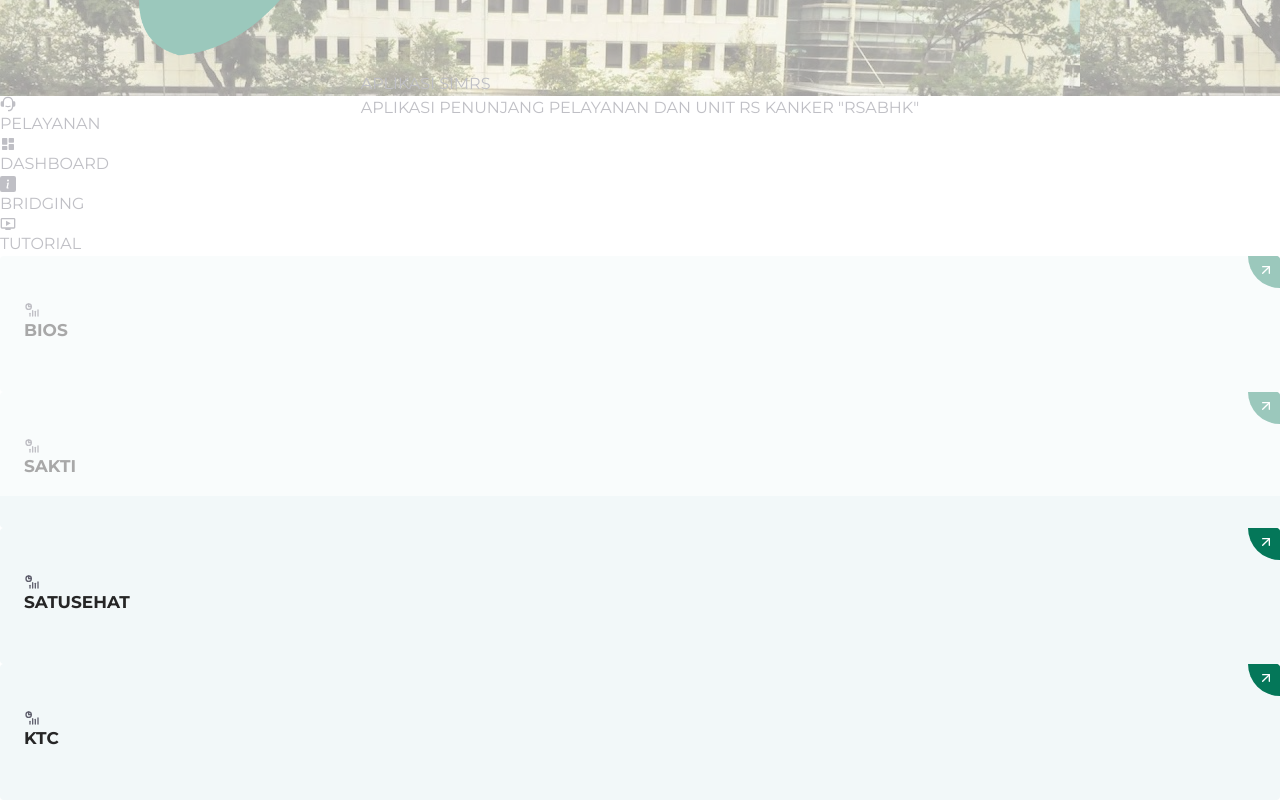
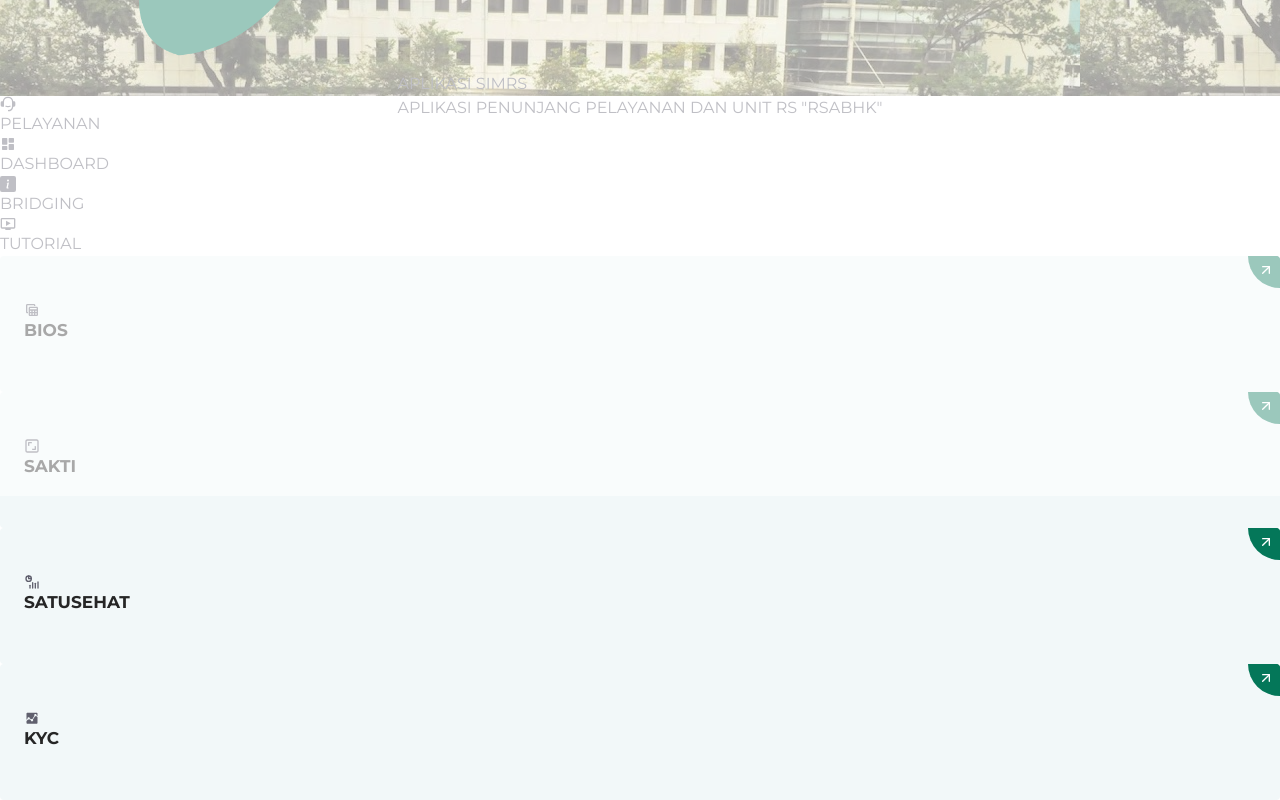
Before and after one commit to januarmaksum/Semua-Aplikasi-SIM-RSABHK, a React (Vite) app: page / in a window 1280 px wide. Both pictures are taken after a click on the element 1264 px from the left and 848 px from the top of the page. Shown: the part 304-1104 px from the top of the page. Built offline with nearby package versions, Linux system fonts and the light colour scheme.

Commit message:
feat: add link

```diff
--- a/index.html
+++ b/index.html
@@ -2,7 +2,7 @@
 <html lang="en">
   <head>
     <meta charset="UTF-8" />
-    <link rel="icon" type="image/svg+xml" href="/vite.svg" />
+    <link rel="icon" type="image/svg+xml" href="https://eis.rsabhk.co.id/RSabHK-01.png" />
     <meta name="viewport" content="width=device-width, initial-scale=1.0" />
     <title>Aplikasi Instalasi Sistem Rumah Sakit - RSABHK</title>
     <link rel="preconnect" href="https://fonts.googleapis.com" />
--- a/src/App.jsx
+++ b/src/App.jsx
@@ -2,13 +2,15 @@ import bgImage from "./assets/images/rsabhk-view.jpg";
 import Logo from "./assets/images/logo-rsabhk.png";
 import { useState } from "react";
 import Card from "./components/Card";
-import { MdOndemandVideo, MdMiscellaneousServices } from "react-icons/md";
+import { MdOndemandVideo, MdMiscellaneousServices, MdTableView, MdMedicalInformation } from "react-icons/md";
 import { RiCustomerService2Fill } from "react-icons/ri";
 import { BiSolidDashboard } from "react-icons/bi";
-import { BsFillInfoSquareFill, BsFillHeartPulseFill } from "react-icons/bs";
-import { FaAmbulance, FaProcedures } from "react-icons/fa";
-import { TbDeviceAnalytics, TbChartInfographic } from "react-icons/tb";
-import { LuListVideo } from "react-icons/lu";
+import { BsFillInfoSquareFill, BsTable } from "react-icons/bs";
+import { FaAmbulance, FaProcedures, FaUserNurse, FaHandHoldingMedical } from "react-icons/fa";
+import { TbDeviceAnalytics, TbChartInfographic, TbReportSearch } from "react-icons/tb";
+import { CgShutterstock } from "react-icons/cg";
+import { DiGoogleAnalytics } from "react-icons/di";
+import { FaHouseMedicalCircleExclamation } from "react-icons/fa6";
 
 const tabsLink = [
   // { id: 0, text: "SEMUA APLIKASI" },
@@ -68,16 +70,17 @@ function App() {
     return (
       <>
         <Card
-          title={"SIMRS"}
+          title={"SMART RSABHK"}
           category={"Pelayanan"}
           link={"https://smart.rsabhk.co.id:2222/"}
           icon={<MdMiscellaneousServices />}
+          onClick={() => window.open("https://smart.rsabhk.co.id:2222/")}
         />
         <Card
           title={"KEPERAWATAN"}
           category={"Pelayanan"}
           link={"https://smart.rsabhk.co.id:2222/"}
-          icon={<BsFillHeartPulseFill />}
+          icon={<FaUserNurse />}
         />
         <Card
           title={"IGD"}
@@ -103,25 +106,21 @@ function App() {
           category={"Dashboard"}
           link={"https://smart.rsabhk.co.id:2222/"}
           icon={<TbDeviceAnalytics />}
-        />
-        <Card
-          title={"DASHBOARD"}
-          category={"Dashboard"}
-          link={"https://smart.rsabhk.co.id:2222/"}
-          icon={<TbDeviceAnalytics />}
-        />
+          onClick={() => window.open("https://eis.rsabhk.co.id/auth/login")}
+          />
         <Card
           title={"VEDIKA"}
           category={"Dashboard"}
           link={"https://smart.rsabhk.co.id:2222/"}
-          icon={<TbDeviceAnalytics />}
-        />
+          icon={<BsTable />}
+          onClick={() => window.open("https://vedika.rsabhk.co.id/")}
+          />
         <Card
           title={"REKAM MEDIK"}
           category={"Dashboard"}
           link={"https://smart.rsabhk.co.id:2222/"}
-          icon={<TbDeviceAnalytics />}
-        />
+          icon={<TbReportSearch />}
+          />
       </>
     );
   }
@@ -133,13 +132,14 @@ function App() {
           title={"BIOS"}
           category={"Bridging"}
           link={"https://smart.rsabhk.co.id:2222/"}
-          icon={<TbChartInfographic />}
+          icon={<MdTableView />}
+          onClick={() => window.open("https://bridge.rsabhk.co.id/auth/login")}
         />
         <Card
           title={"SAKTI"}
           category={"Bridging"}
           link={"https://smart.rsabhk.co.id:2222/"}
-          icon={<TbChartInfographic />}
+          icon={<CgShutterstock />}
         />
         <Card
           title={"SATUSEHAT"}
@@ -148,10 +148,10 @@ function App() {
           icon={<TbChartInfographic />}
         />
         <Card
-          title={"KTC"}
+          title={"KYC"}
           category={"Bridging"}
           link={"https://smart.rsabhk.co.id:2222/"}
-          icon={<TbChartInfographic />}
+          icon={<DiGoogleAnalytics />}
         />
       </>
     );
@@ -164,25 +164,19 @@ function App() {
           title={"CARA DAFTAR PASIEN"}
           category={"Tutorial"}
           link={"https://smart.rsabhk.co.id:2222/"}
-          icon={<LuListVideo />}
+          icon={<FaHouseMedicalCircleExclamation />}
         />
         <Card
           title={"CARA MEMBUAT REKAM MEDIS"}
           category={"Tutorial"}
           link={"https://smart.rsabhk.co.id:2222/"}
-          icon={<LuListVideo />}
+          icon={<MdMedicalInformation />}
         />
         <Card
           title={"CARA DAFTAR RAWAT INAP"}
           category={"Tutorial"}
           link={"https://smart.rsabhk.co.id:2222/"}
-          icon={<LuListVideo />}
-        />
-        <Card
-          title={"CARA MEMBUAT WEBSITE"}
-          category={"Tutorial"}
-          link={"https://smart.rsabhk.co.id:2222/"}
-          icon={<LuListVideo />}
+          icon={<FaHandHoldingMedical />}
         />
       </>
     );
@@ -224,7 +218,7 @@ function App() {
               APLIKASI SIMRS
             </h1>
             <p className="text-center font-semibold">
-              APLIKASI PENUNJANG PELAYANAN DAN UNIT RS KANKER &quot;RSABHK&quot;
+              APLIKASI PENUNJANG PELAYANAN DAN UNIT RS &quot;RSABHK&quot;
             </p>
           </div>
         </div>
```
